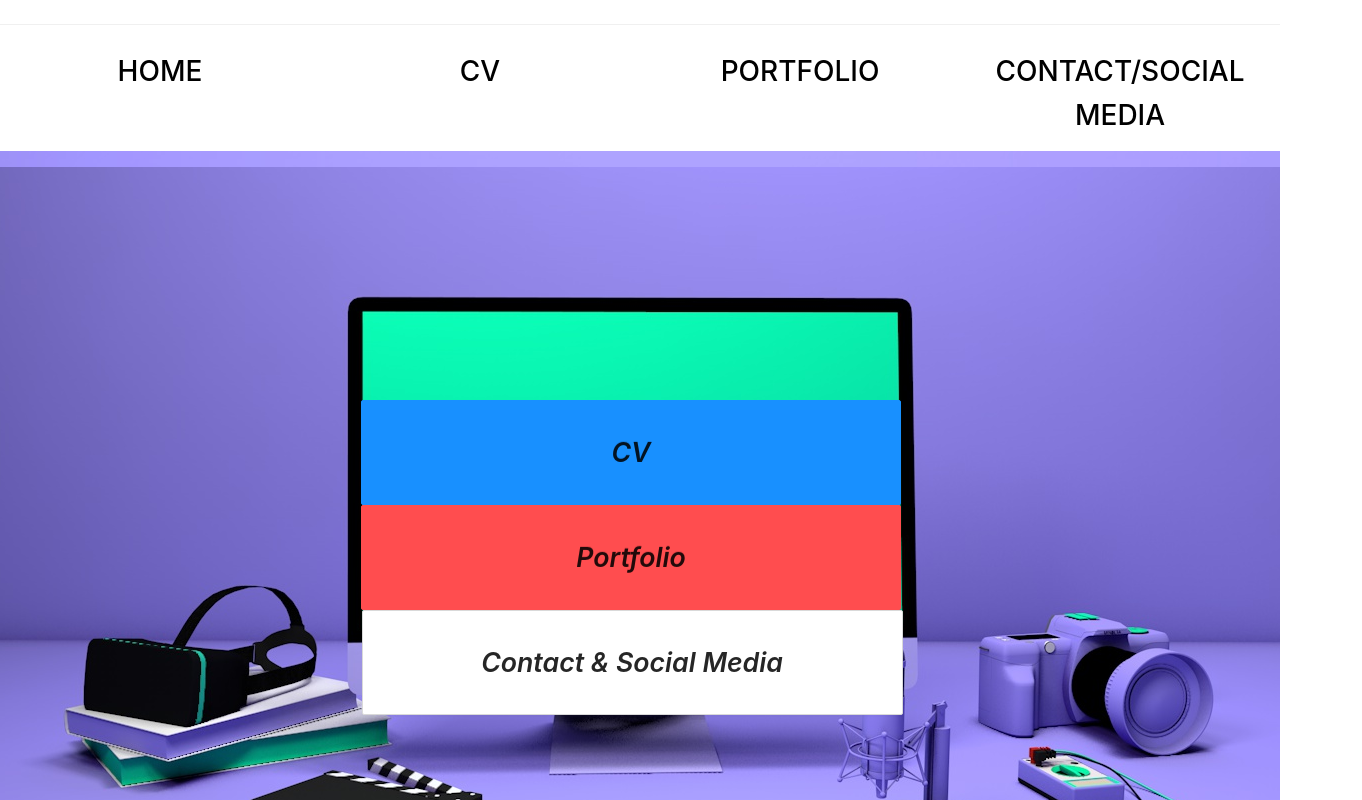
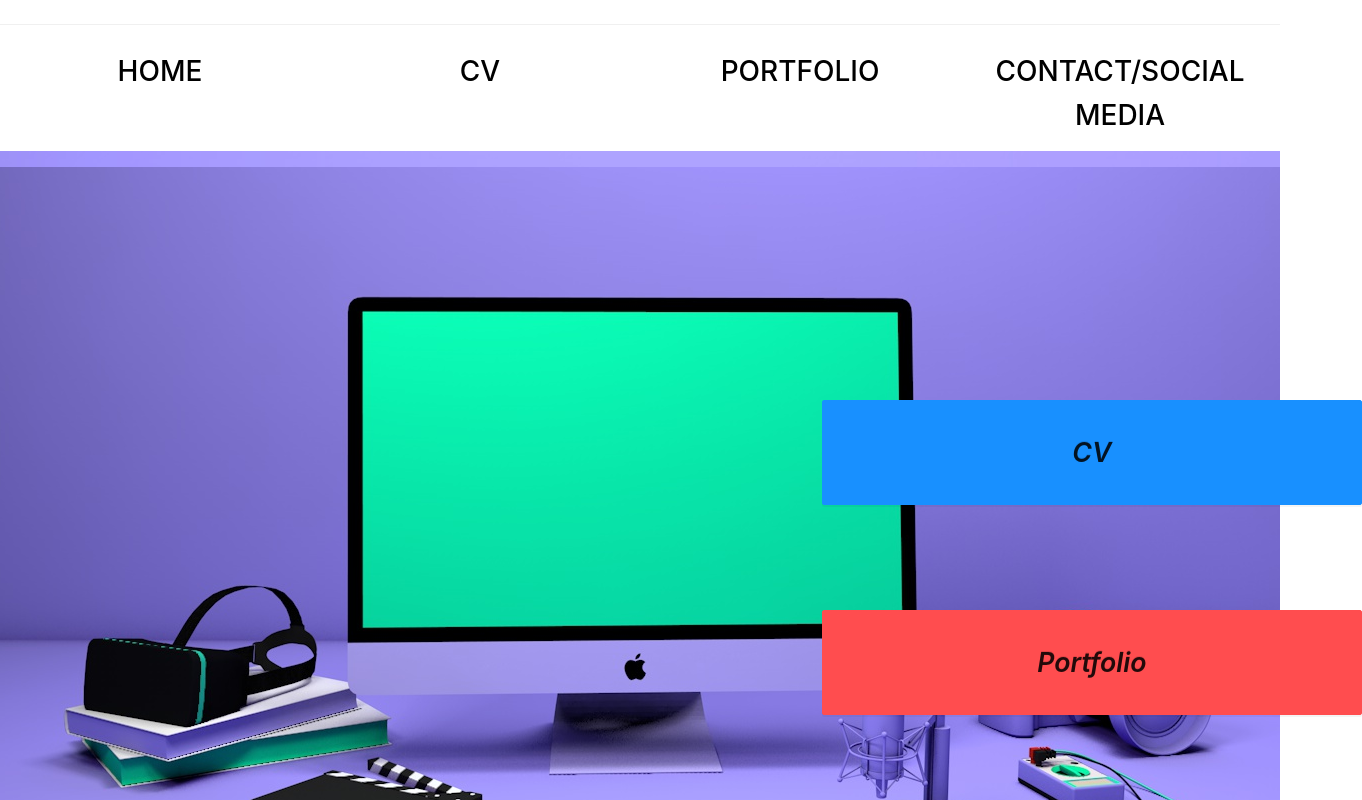
Before and after one commit to NickBoe/Web-Mini-Project-master, a React (Create React App) app in the folder antd-demo/: page /home in a window 1280 px wide. Shown: the top 800 px of the page, 1362 px wide, since content can reach past the window. Built offline with nearby package versions, Linux system fonts and the light colour scheme.

Commit message:
Last try

```diff
--- a/antd-demo/src/Home.css
+++ b/antd-demo/src/Home.css
@@ -12,9 +12,9 @@
 
 
 .marginss{
-    position: relative;
+    position: absolute;
     top: 249px;
-    left: -9px;
+    left: 35.3%;
 }
 
 .marginss:hover{
@@ -50,19 +50,17 @@
 }
 
 .marginss2{
-    position: relative;
-    top: 249px;
-    left: -9px;
-
+    position: absolute;
+    top: 354px;
+    left: 35.3%;
 }
 
 .marginss3{
-    position: relative;
-    top: 249px;
-    left: -8px;
+    position: absolute;
+    top: 459px;
+    left: 35.3%;
     background-color: rgb(252, 233, 62);
     border: none;
-
 }
 
 .textStuff{
--- a/antd-demo/src/Home.js
+++ b/antd-demo/src/Home.js
@@ -16,9 +16,9 @@ function Home() {
         <link rel="stylesheet" href="https://cdnjs.cloudflare.com/ajax/libs/animate.css/4.0.0/animate.min.css"/>
         </head>
 
-      <div class="pcImage"></div>
+      <div class="pcImage">
       <div>
-        <div class="animate__animated animate__fadeInDown">
+        <div class="animate__animated animate__fadeIn">
           <NavLink to="/CV" > <Button  type="primary" className ="marginss" style={{height: '105px', width : '540px'}} size="lg">
           <Text strong  className = "textStuff"> CV </Text>
           </Button>  </NavLink>
@@ -26,7 +26,7 @@ function Home() {
       </div>
 
       <div>
-        <div class="animate__animated animate__fadeInDown">
+        <div class="animate__animated animate__fadeIn">
           <NavLink to="/portfolio2" > <Button type="danger" className = "marginss2" style={{height: '105px', width : '540px'}} size="lg">
           <Text strong className = "textStuff" > Portfolio </Text>
           </Button> </NavLink>
@@ -34,11 +34,12 @@ function Home() {
       </div>
 
       <div>
-        <div class="animate__animated animate__fadeInDown">
+        <div class="animate__animated animate__fadeIn">
           <NavLink to="/contact" > <Button type="warning" className = "marginss3" style={ {background: "yellow"}, {height: '105px', width : '541px'}} size="lg">
           <Text strong className = "textStuff" > Contact & Social Media</Text>
           </Button> </NavLink>
         </div>
+      </div>
       </div>
     </div>
   );
```
